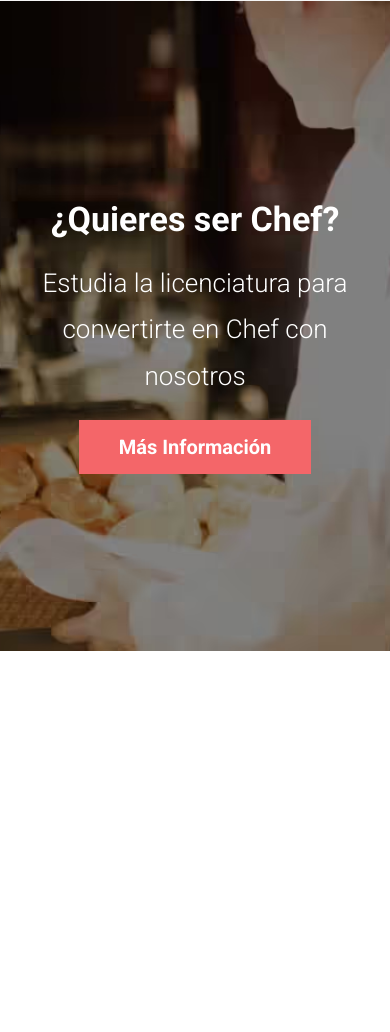
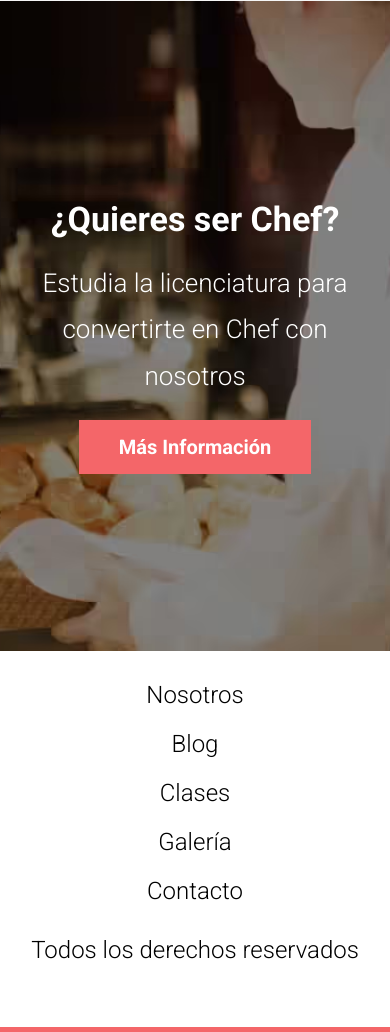
Before and after one commit to ArturoSM10/escuelaCocina, a website: page index.html in a window 390 px wide. Shown: the part 7824-8856 px from the top of the page. Before the commit the page ends 8475 px from the top, so only its background shows below. Drawn offline with Linux system fonts and the light colour scheme.

Commit message:
Se agregaron estilos y media queries a la seccion footer

```diff
--- a/index.html
+++ b/index.html
@@ -229,6 +229,21 @@
             </div>
         </section>
     </main>
+
+    <footer class="footer">
+        <div class="footer__contenedor">
+            <nav class="footer-menu">
+                <ul>
+                    <li><a class="footer-menu__element" href="#">Nosotros</a></li>
+                    <li><a class="footer-menu__element" href="#">Blog</a></li>
+                    <li><a class="footer-menu__element" href="#">Clases</a></li>
+                    <li><a class="footer-menu__element" href="#">Galería</a></li>
+                    <li><a class="footer-menu__element" href="#">Contacto</a></li>
+                </ul>
+            </nav>
+            <p class="footer__p">Todos los derechos reservados</p>
+        </div>
+    </footer>
     <script src="./build/js/imagenes.js"></script>
 </body>
 </html>
--- a/src/scss/app.scss
+++ b/src/scss/app.scss
@@ -1,3 +1,4 @@
 @forward './base';
 @forward './ui/header';
 @forward './ui/main';
+@forward './ui/footer';
--- /dev/null
+++ b/src/scss/ui/footer/_footer.scss
@@ -0,0 +1,50 @@
+@use '../../base/variables' as v;
+@use '../../base/mixins' as m;
+
+.footer {
+    padding: 3rem 0;
+    border-bottom: 0.5rem solid v.$primario;
+
+    &__contenedor {
+        display: flex;
+        flex-direction: column;
+        align-items: center;
+
+        @include m.tablet {
+            flex-direction: row;
+            justify-content: space-between;
+        }
+    }
+
+    &-menu {
+        ul {
+            display: flex;
+            flex-direction: column;
+            align-items: center;
+            gap: 2rem;
+
+            @include m.tablet {
+                flex-direction: row;
+                justify-content: space-between;
+            }
+        }
+
+        &__element {
+            color: v.$negro;
+            font-size: 2.4rem;
+            transition: 0.3s all;
+
+            &:hover {
+                color: v.$primario;
+            }
+        }
+    }
+
+    &__p {
+        font-size: 2.4rem;
+        text-align: center;
+        @include m.tablet {
+            margin: 0;
+        }
+    }
+}
--- /dev/null
+++ b/src/scss/ui/footer/_index.scss
@@ -0,0 +1 @@
+@forward './footer';
```
Also changed, not shown: build/css/app.css, 1 other file.
